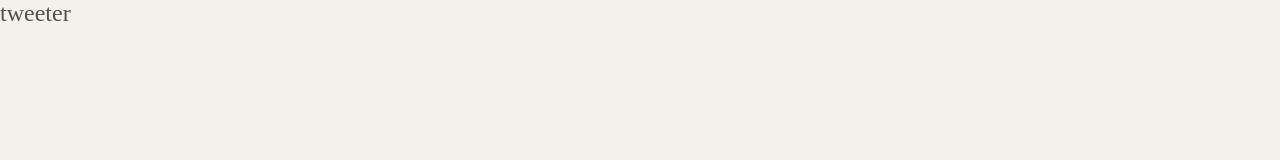
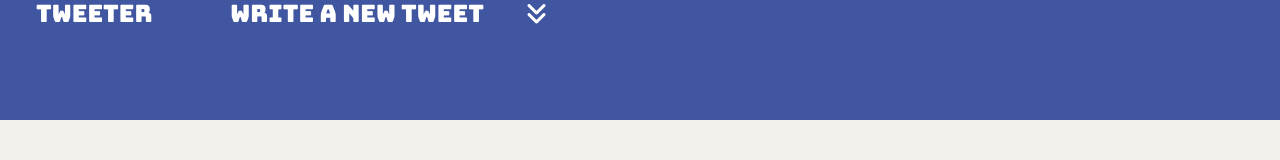
Before and after one commit to Hungle2911/tweeter, a website: page public/index.html in a window 1280 px wide. Drawn offline with nearby package versions, Linux system fonts and the light colour scheme.

Commit message:
feat: Add navigation layout

```diff
--- a/public/index.html
+++ b/public/index.html
@@ -6,10 +6,16 @@
 
     <!-- External CSS -->
     <link rel="stylesheet" href="https://cdnjs.cloudflare.com/ajax/libs/normalize/8.0.1/normalize.min.css" type="text/css" />
+    <link rel="preconnect" href="https://fonts.googleapis.com">
+<link rel="preconnect" href="https://fonts.gstatic.com" crossorigin>
+<link href="https://fonts.googleapis.com/css2?family=Bungee&family=Overpass:wght@100;400;700&family=Work+Sans:wght@400;600;700&display=swap" rel="stylesheet">
 
     <!-- App CSS -->
     <link rel="stylesheet" href="/styles/layout.css" type="text/css" />
-
+    <!-- Nav CSS -->
+    <link rel="stylesheet" href="/styles/nav.css" type="text/css"/>
+    <!-- Font Awesome -->
+    <link rel="stylesheet" href="https://cdnjs.cloudflare.com/ajax/libs/font-awesome/6.5.1/css/all.min.css" integrity="sha512-DTOQO9RWCH3ppGqcWaEA1BIZOC6xxalwEsw9c2QQeAIftl+Vegovlnee1c9QX4TctnWMn13TZye+giMm8e2LwA==" crossorigin="anonymous" referrerpolicy="no-referrer" />
     <!-- External JS -->
     <script src="https://ajax.googleapis.com/ajax/libs/jquery/3.4.1/jquery.min.js"></script>
 
@@ -21,6 +27,8 @@
     <!-- Top nav bar (fixed) -->
     <nav>
       <span>tweeter</span>
+      <span>Write a new tweet</span>
+      <i class="fa-solid fa-angles-down"></i>
     </nav>
 
     <!-- Page-specific (main) content here -->
--- /dev/null
+++ b/public/styles/nav.css
@@ -0,0 +1,10 @@
+nav {
+  min-height: 120px;
+  width: 100%;
+  background-color: #4056A1;
+  color: #FFFFFF;
+}
+nav span {
+  font-family: "Bungee", sans-serif;
+  margin: 1.5em;
+}
```
Also changed, not shown: server/data-files/initial-tweets.json (+5 -5 lines), 1 other file.
